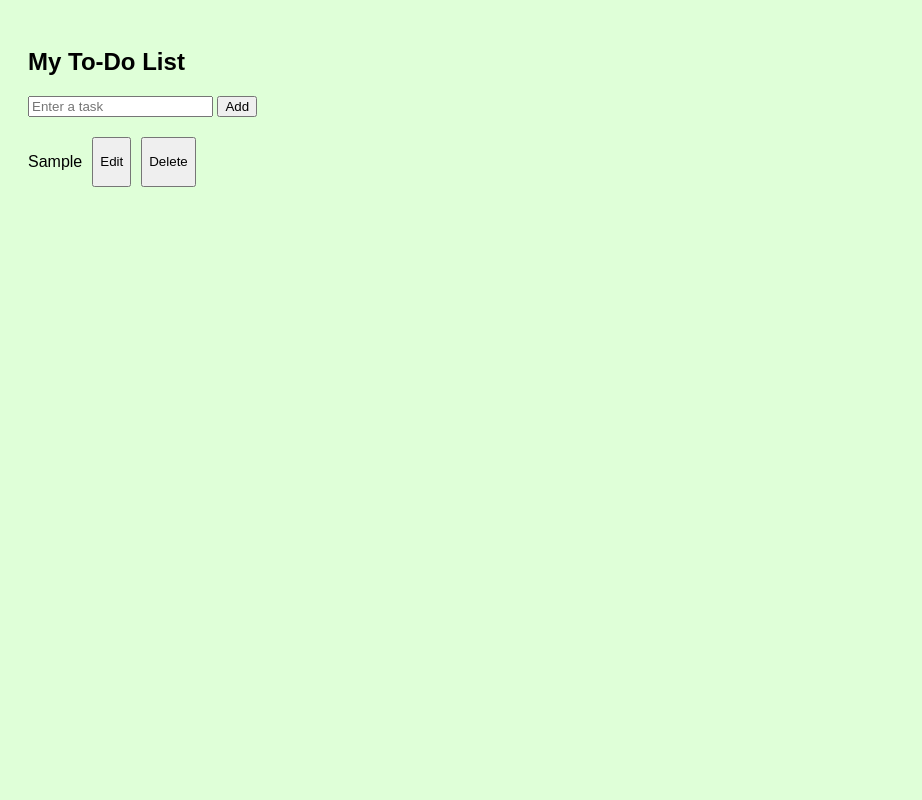
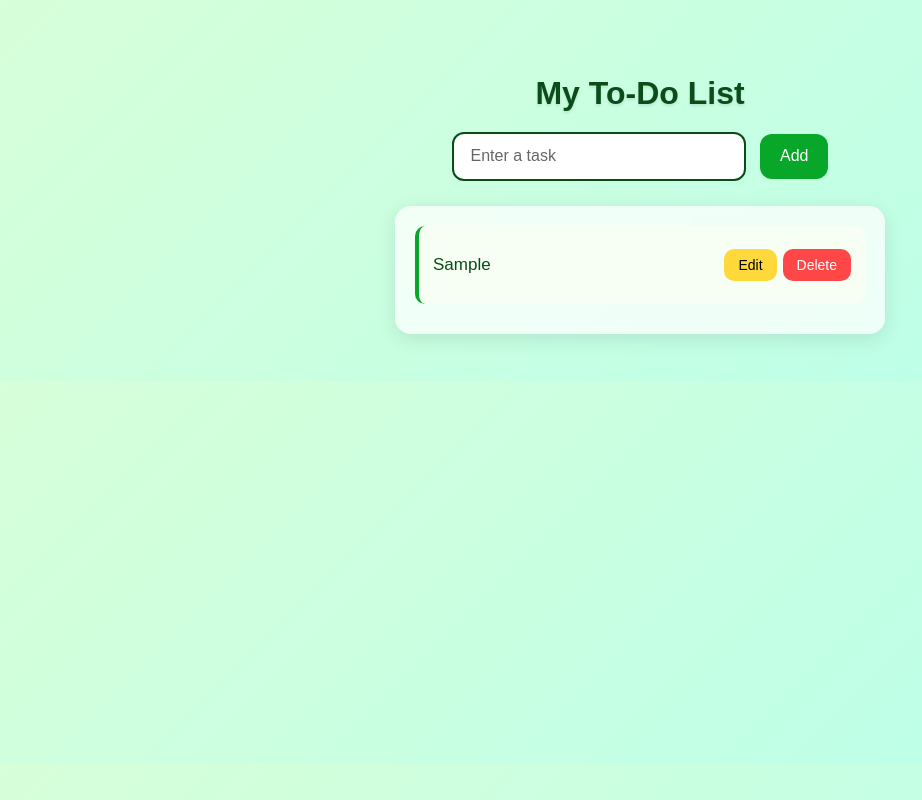
Before and after one commit to santosh312-dev/Todo-list-beginners-html-css-js, a plain HTML site: page index.html in a window 1280 px wide. Both pictures are taken after typing "Sample" into the empty fields and a click on the button "Add". Shown: the whole page, without its empty margins (0-922 px from the left). Drawn offline with Linux system fonts and the light colour scheme.

Commit message:
final updated code

```diff
--- a/script.js
+++ b/script.js
@@ -39,6 +39,8 @@ function showTasks() {
         // Task text
         const taskText = document.createElement("p");
         taskText.textContent = task.name;
+        // taskText.style.cursor="pointer"
+        taskText.classList.add("point");
 
         // If completed, show crossed text
         if (task.completed) {
@@ -52,11 +54,13 @@ function showTasks() {
         const editBtn = document.createElement("button");
         editBtn.textContent = "Edit";
         editBtn.onclick = () => editTask(index);
+        editBtn.id="editBtn"
 
         // Delete button
         const delBtn = document.createElement("button");
         delBtn.textContent = "Delete";
         delBtn.onclick = () => deleteTask(index);
+        delBtn.id="deleteBtn"
 
         // Add all to item
         item.appendChild(taskText);
--- a/style.css
+++ b/style.css
@@ -1,17 +1,94 @@
+/* ---------- GENERAL PAGE STYLE ---------- */
 body {
-  font-family: Arial;
-  background: #dfffd8;
-  padding: 20px;
+  font-family: "Poppins", Arial, sans-serif;
+  background: linear-gradient(135deg, #d7ffd9, #b7ffec);
+  padding: 40px;
+  display: flex;
+  flex-direction: column;
+  align-items: center;
 }
 
-#taskBox {
-  margin-top: 20px;
+/* Heading */
+h2 {
+  font-size: 32px;
+  font-weight: 600;
+  margin-bottom: 20px;
+  color: #0a4d1a;
+  text-shadow: 0px 2px 3px rgba(0,0,0,0.1);
 }
 
+/* ---------- INPUT SECTION ---------- */
+#taskInput {
+  width: 260px;
+  height: 45px;
+  padding: 0 15px;
+  border-radius: 12px;
+  border: 2px solid #0a4d1a;
+  outline: none;
+  background: #ffffff;
+  font-size: 16px;
+  transition: 0.3s;
+}
+
+#taskInput:focus {
+  border-color: #08a629;
+  box-shadow: 0px 0px 8px rgba(0, 255, 66, 0.4);
+}
+
+#addBtn {
+  cursor: pointer;
+  height: 45px;
+  padding: 0 20px;
+  border: none;
+  border-radius: 12px;
+  background: #08a629;
+  color: white;
+  font-size: 16px;
+  margin-left: 10px;
+  transition: 0.3s ease;
+}
+
+#addBtn:hover {
+  background: #067e1f;
+  transform: scale(1.05);
+}
+
+/* ---------- TASK BOX ---------- */
+#taskBox {
+  margin-top: 25px;
+  width: 450px;
+  background: #ffffffba;
+  backdrop-filter: blur(5px);
+  border-radius: 16px;
+  padding: 20px;
+  box-shadow: 0 5px 20px rgba(0,0,0,0.1);
+}
+
+/* ---------- TASK ITEM ---------- */
 .taskItem {
   display: flex;
-  gap: 10px;
-  margin-bottom: 8px;
+  justify-content: space-between;
+  align-items: center;
+  padding: 12px 14px;
+  background: #f7fff5;
+  border-radius: 10px;
+  margin-bottom: 10px;
+  border-left: 4px solid #08a629;
+  transition: 0.25s ease;
+}
+
+.taskItem:hover {
+  transform: translateY(-3px);
+  background: #efffee;
+  box-shadow: 0 3px 12px rgba(0, 0, 0, 0.1);
+}
+
+/* Task text */
+.taskItem p {
+  flex: 1;
+  font-size: 17px;
+  cursor: pointer;
+  color: #084d16;
 }
 
 .completed {
@@ -19,6 +96,44 @@ body {
   color: gray;
 }
 
+/* ---------- BUTTONS ---------- */
 button {
   cursor: pointer;
+  border: none;
+  padding: 8px 14px;
+  border-radius: 10px;
+  transition: 0.3s ease;
+  font-size: 14px;
 }
+
+#editBtn {
+  background-color: #ffd93b;
+  color: #000;
+  margin-right: 6px;
+}
+
+#editBtn:hover {
+  background-color: #e8c231;
+  transform: scale(1.05);
+}
+
+#deleteBtn {
+  background-color: #ff4747;
+  color: white;
+}
+
+#deleteBtn:hover {
+  background-color: #d83434;
+  transform: scale(1.05);
+}
+
+/* Pointer for clickable text */
+.point {
+  cursor: pointer;
+}
+
+/* Placeholder styling */
+::placeholder {
+  padding-left: 2px;
+  color: #666;
+}
```
